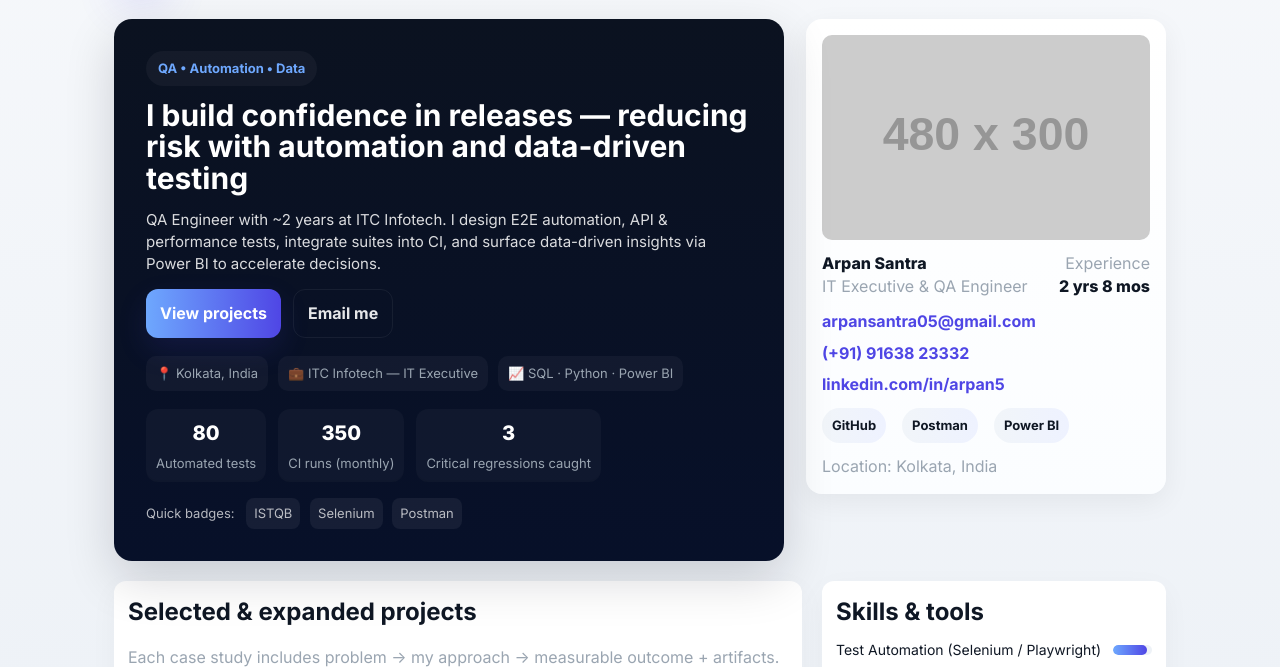
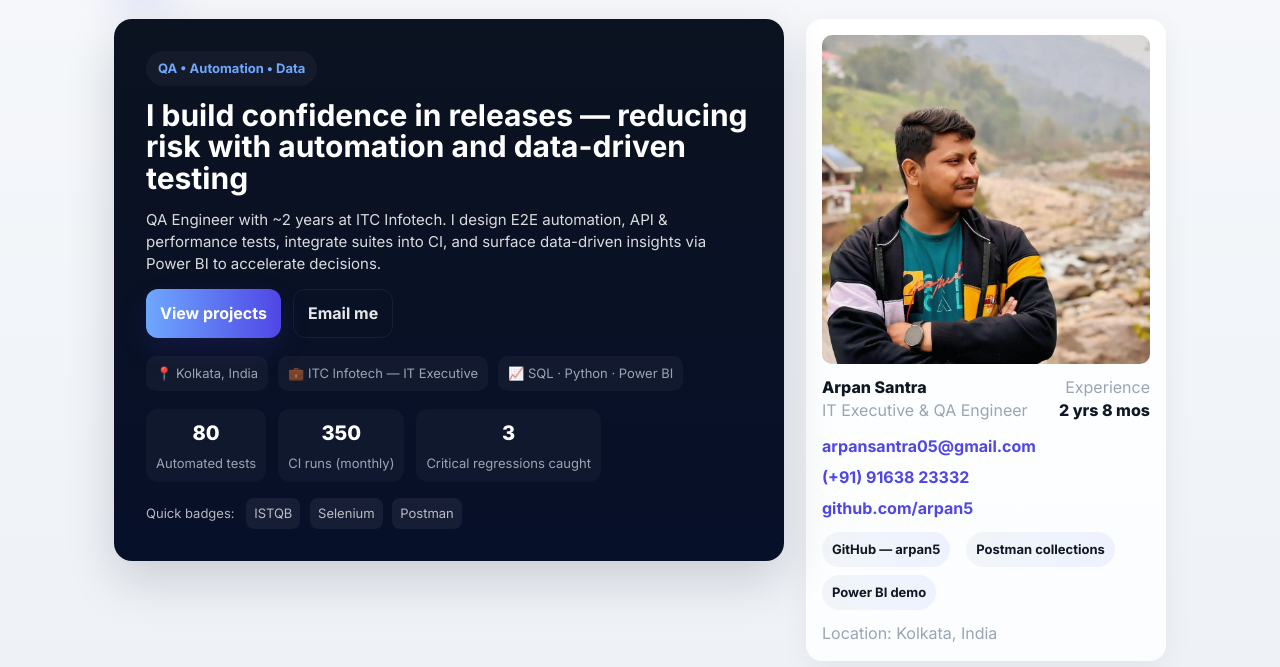
Before and after one commit to arpan5as/arpan5as.github.io, a plain HTML site: page index.html in a window 1280 px wide. Shown: the part 111-778 px from the top of the page. Drawn offline with Linux system fonts and the light colour scheme; placeholder pictures from the web are drawn by us.

Commit message:
index.html

```diff
--- a/index.html
+++ b/index.html
@@ -179,7 +179,7 @@
       </div>
 
       <aside class="profile-card" role="region" aria-label="Profile and contact">
-        <img class="avatar" src="https://via.placeholder.com/480x300?text=Arpan+Santra+Photo" alt="Headshot: Arpan Santra">
+        <img class="avatar" src="headshot.jpg" alt="Headshot: Arpan Santra">
         <div style="margin-top:12px;display:flex;justify-content:space-between;align-items:center">
           <div>
             <div style="font-weight:800">Arpan Santra</div>
@@ -194,13 +194,13 @@
         <div class="contact" style="margin-top:12px">
           <a href="mailto:arpansantra05@gmail.com">arpansantra05@gmail.com</a>
           <a href="tel:+919163823332">(+91) 91638 23332</a>
-          <a href="https://www.linkedin.com/in/arpan5/" target="_blank" rel="noopener">linkedin.com/in/arpan5</a>
+          <a href="https://github.com/arpan5" target="_blank" rel="noopener">github.com/arpan5</a>
         </div>
 
         <div style="margin-top:12px;display:flex;gap:8px;flex-wrap:wrap">
-          <a class="link-pill" href="#" title="GitHub">GitHub</a>
-          <a class="link-pill" href="#" title="Postman">Postman</a>
-          <a class="link-pill" href="#" title="Power BI">Power BI</a>
+          <a class="link-pill" href="https://github.com/arpan5" title="GitHub">GitHub — arpan5</a>
+          <a class="link-pill" href="#" title="Postman">Postman collections</a>
+          <a class="link-pill" href="#" title="Power BI">Power BI demo</a>
         </div>
 
         <div style="margin-top:12px" class="muted">Location: Kolkata, India</div>
@@ -233,7 +233,7 @@
                       <li><strong>Outcome:</strong> Reduced regression time to ~40 minutes, increased coverage of smoke flows to 80%, and cut release-checklist effort by 70%.</li>
                     </ul>
                     <div style="margin-top:8px">
-                      <a class="link-pill" href="#" title="Repo">Repo</a>
+                      <a class="link-pill" href="https://github.com/arpan5" title="Repo">Repo</a>
                       <a class="link-pill" href="#" title="Test report">Report</a>
                       <a class="link-pill" href="#" title="Demo">Demo GIF</a>
                     </div>
@@ -397,7 +397,7 @@
         <section class="card" style="margin-top:12px">
           <h3 style="margin:0 0 8px 0">Quick links</h3>
           <div style="display:flex;flex-direction:column;gap:8px;margin-top:8px">
-            <a class="link-pill" href="#" title="GitHub">GitHub — automation repos</a>
+            <a class="link-pill" href="https://github.com/arpan5" title="GitHub">GitHub — automation repos</a>
             <a class="link-pill" href="#" title="Postman">Postman collections</a>
             <a class="link-pill" href="#" title="Power BI">Power BI demo</a>
             <a class="btn btn-primary" href="Resume.pdf" download style="display:inline-block;margin-top:10px">Download resume</a>
@@ -468,7 +468,7 @@
       const formMsg = document.getElementById('formMsg');
       if(!email || !msg){ formMsg.textContent = 'Please enter both email and message.'; return; }
       const subject = encodeURIComponent('Portfolio contact from ' + email);
-      const body = encodeURIComponent(msg + '\\n\\n-- Sent from portfolio');
+      const body = encodeURIComponent(msg + '\n\n-- Sent from portfolio');
       window.location.href = `mailto:arpansantra05@gmail.com?subject=${subject}&body=${body}`;
       formMsg.textContent = 'Opening your email client...';
     });
```
